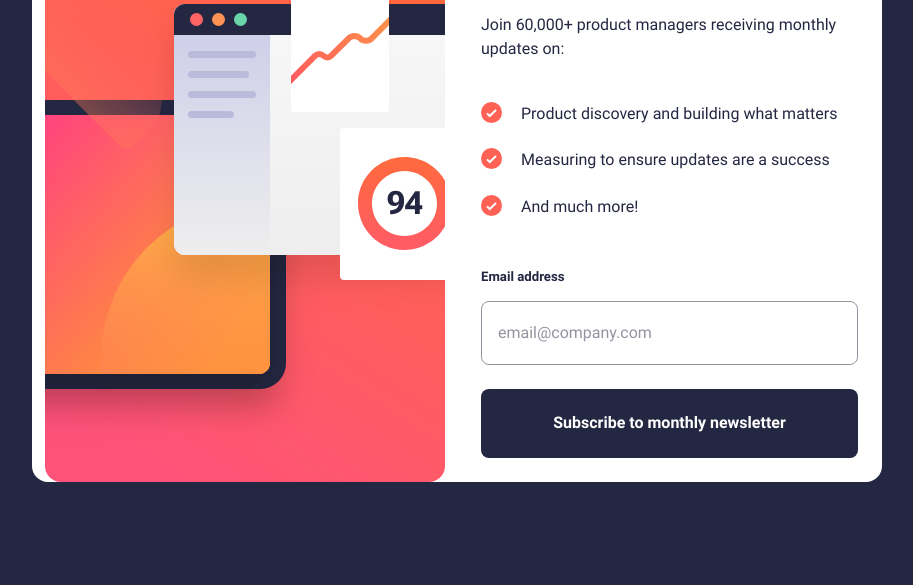
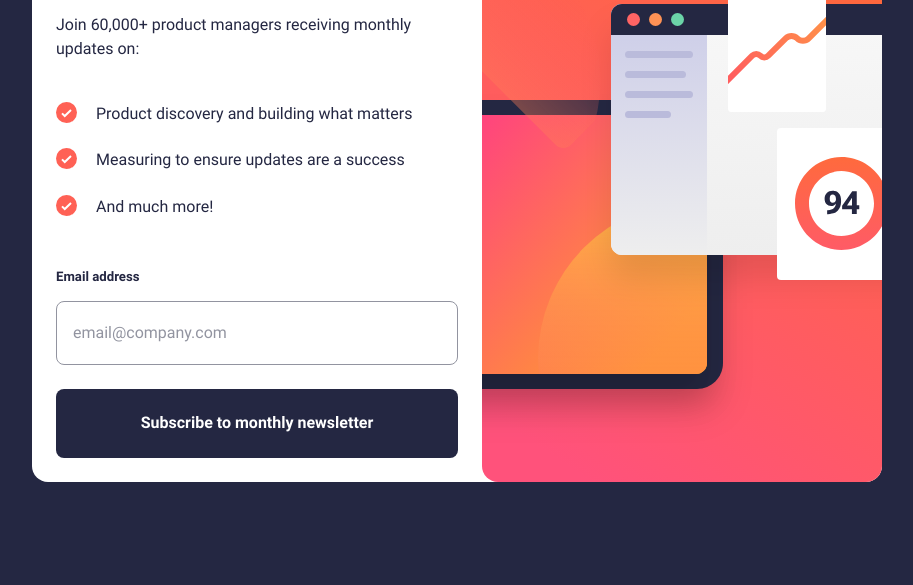
Before and after one commit to Annie-Huang/newsletter-sign-up-with-success-message-main, a website: page index.html in a window 1280 px wide. Shown: the part 215-800 px from the top of the page, without its empty margins (183-1096 px from the left). Drawn offline with Linux system fonts and the light colour scheme.

Commit message:
switch the position of the decorated image in desktop

```diff
--- a/style.css
+++ b/style.css
@@ -194,7 +194,12 @@ form {
 @media (min-width: 650px) {
   .newsletter-cta {
     display: grid;
-    grid-template-columns: 1fr 1fr;
+    grid-template-columns: 1fr max-content;
+  }
+
+  .newsletter-cta > .content {
+    grid-column: 1;
+    grid-row: 1;
   }
 }
 
```
